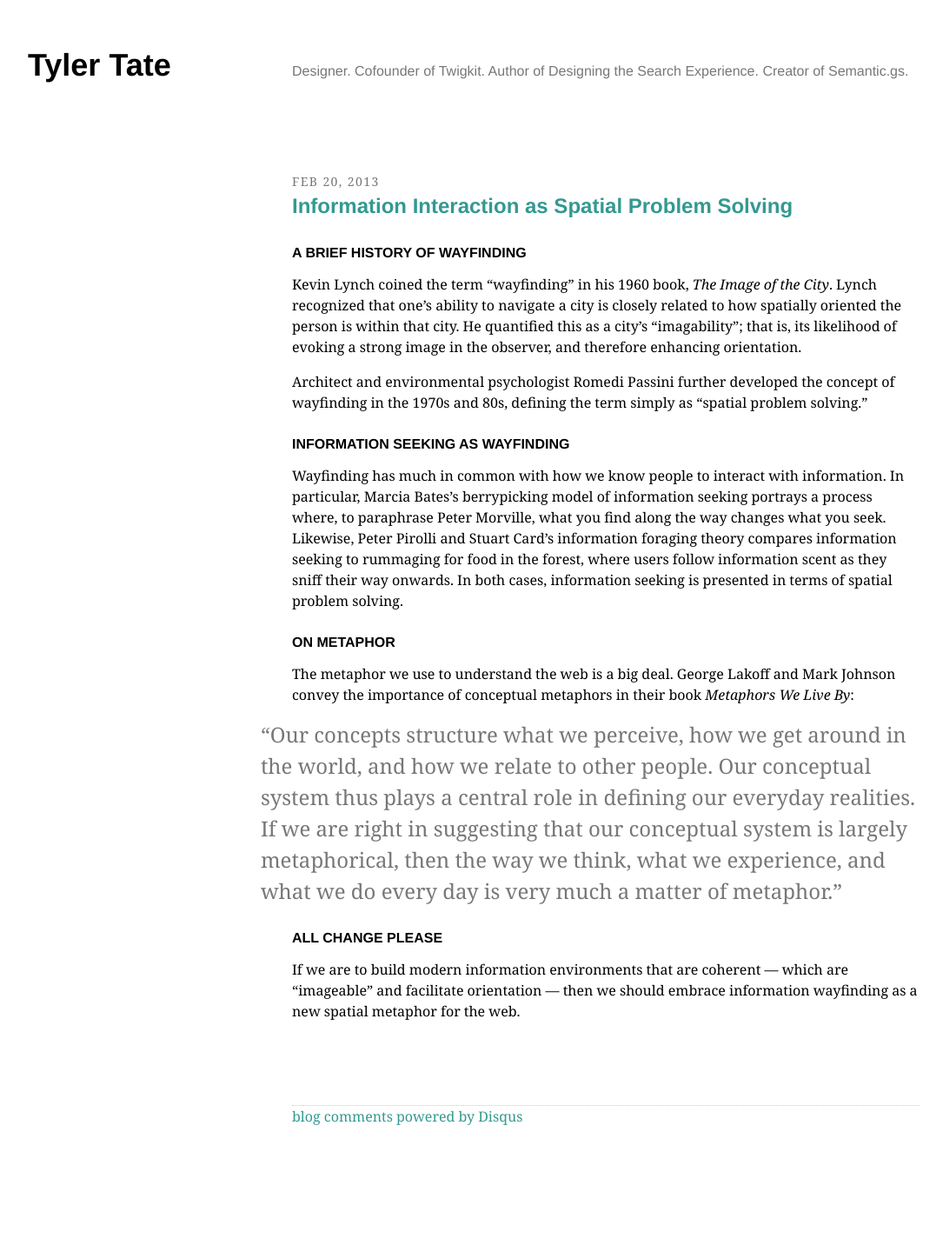
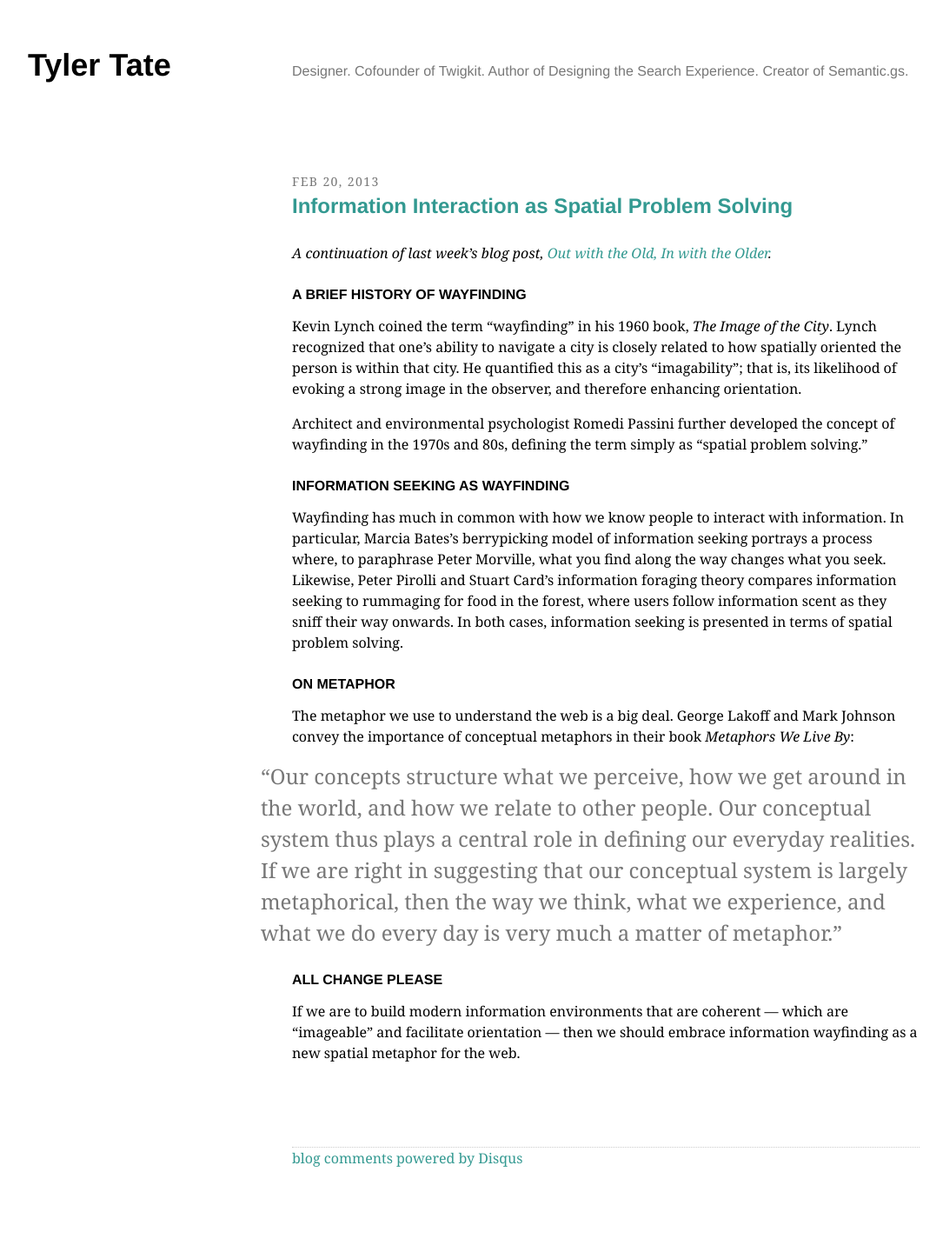
Before and after one commit to SeriouslyInc/tylertate, a Jekyll site: the page built from blog/_posts/2013-02-20-information-interaction-as-wayfinding.markdown, in a window 1280 px wide. Shown: the whole page at 87% size, without its empty margins (19-1104 px from the left). Built offline with Jekyll 4.4.1, drawn with Linux system fonts in a browser that asks for light colours; comment, search, counter and statistics services are not loaded; before the commit the page ends 1392 px from its top, so only the background shows below that.

Commit message:
Link to last week's post.

```diff
--- a/blog/_posts/2013-02-20-information-interaction-as-wayfinding.markdown
+++ b/blog/_posts/2013-02-20-information-interaction-as-wayfinding.markdown
@@ -2,6 +2,8 @@
 layout: blog
 title: "Information Interaction as Spatial Problem Solving"
 ---
+
+*A continuation of last week's blog post, [Out with the Old, In with the Older](http://tylertate.com/blog/2013/02/13/out-with-the-old-in-with-the-older.html).*
 
 ### A brief history of wayfinding
 Kevin Lynch coined the term "wayfinding" in his 1960 book, *The Image of the City*. Lynch recognized that one's ability to navigate a city is closely related to how spatially oriented the person is within that city. He quantified this as a city's "imagability"; that is, its likelihood of evoking a strong image in the observer, and therefore enhancing orientation.
```
